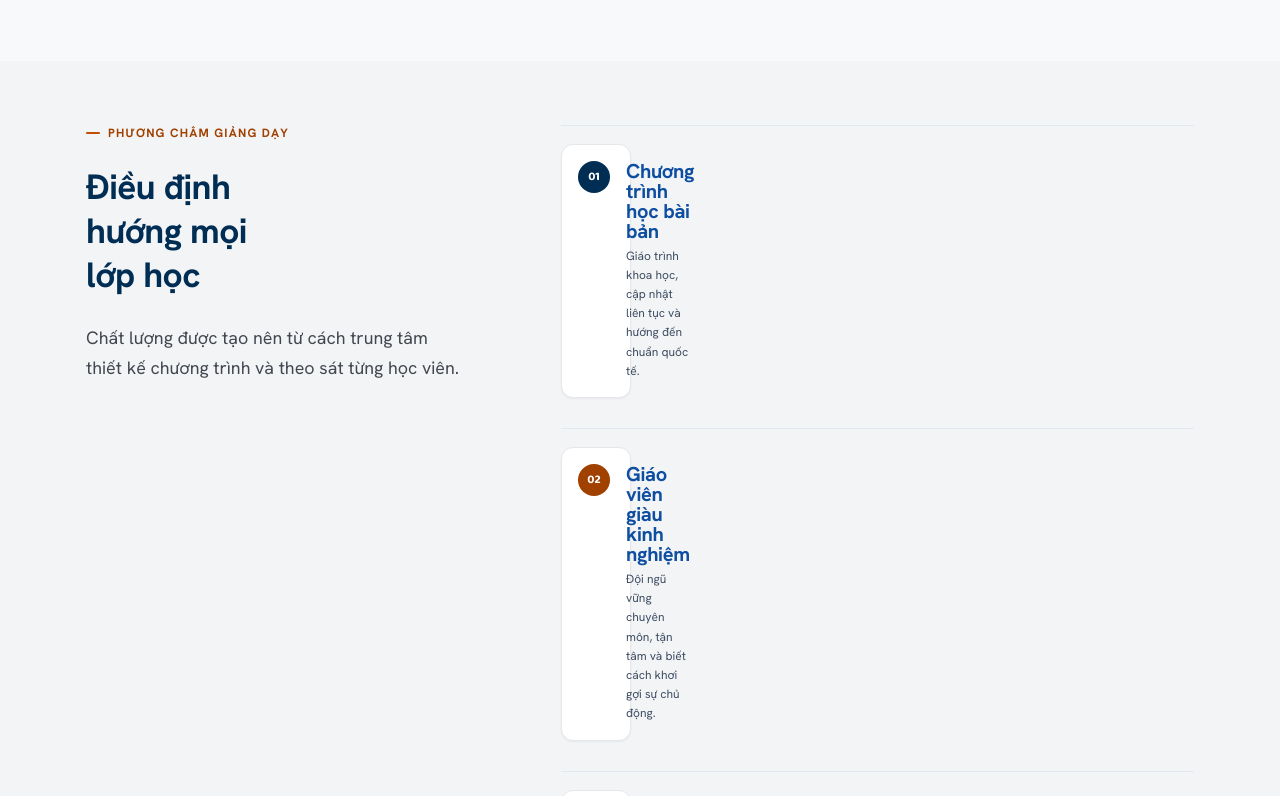
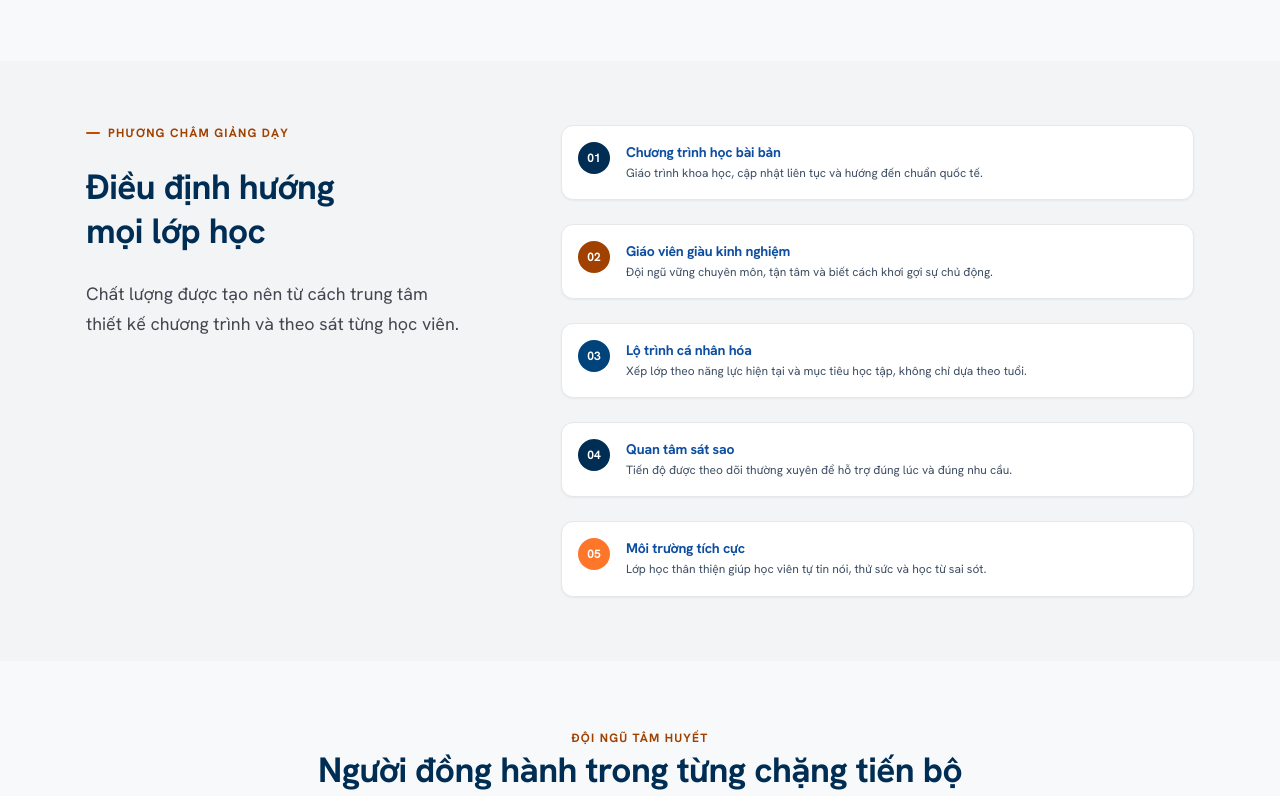
Before and after one commit to TuanTran-05/nancy-web, a plain HTML site: page about.html in a window 1280 px wide. Shown: the part 2101-2897 px from the top of the page. Drawn offline with nearby package versions, Linux system fonts and the light colour scheme.

Commit message:
fix(about): fix squished teaching principles cards layout

```diff
--- a/about.html
+++ b/about.html
@@ -316,7 +316,7 @@
 
       <!-- Stitch Teaching Principles -->
       <section class="page-section page-section--soft w-full py-12 md:py-16 bg-surface-container-low" aria-labelledby="principles-heading">
-        <div class="wrap principles-layout max-w-container-max mx-auto px-4 md:px-margin-desktop grid grid-cols-1 lg:grid-cols-12 gap-8 items-center">
+        <div class="wrap principles-layout max-w-container-max mx-auto px-4 md:px-margin-desktop grid grid-cols-1 lg:grid-cols-12 gap-8 items-start">
           <div class="principles-intro lg:col-span-5 flex flex-col gap-3">
             <span class="section-label inline-flex items-center gap-2 text-secondary font-bold text-xs uppercase tracking-widest">Phương châm giảng dạy</span>
             <h2 class="h2 font-headline-lg text-[1.8rem] md:text-[2.2rem] text-primary font-bold leading-tight" id="principles-heading">Điều định hướng mọi lớp học</h2>
--- a/pages.css
+++ b/pages.css
@@ -291,6 +291,7 @@
   display: grid;
   grid-template-columns: minmax(280px, 0.72fr) minmax(0, 1.28fr);
   gap: clamp(24px, 4vw, 56px);
+  align-items: start;
 }
 
 .principles-intro {
@@ -300,7 +301,7 @@
 }
 
 .principles-intro .h2 {
-  max-width: 12ch;
+  max-width: 20ch;
 }
 
 .principles-intro .lead {
@@ -309,35 +310,18 @@
 
 .principles-list {
   display: grid;
+  gap: 12px;
 }
 
 .principle {
-  display: grid;
-  grid-template-columns: 70px minmax(0, 1fr);
-  gap: 20px;
-  padding: 18px 0;
-  border-top: 1px solid var(--line);
-}
-
-.principle:last-child {
-  border-bottom: 1px solid var(--line);
-}
-
-.principle-index {
-  font-family: "Baloo 2", "Be Vietnam Pro", sans-serif;
-  color: var(--accent-ink);
-  font-size: 1.55rem;
-  font-weight: 800;
+  display: block;
 }
 
 .principle h3 {
-  font-size: var(--fs-h3);
   color: var(--brand-ink);
 }
 
 .principle p {
-  max-width: 56ch;
-  margin-top: 6px;
   color: var(--text-2);
   line-height: 1.6;
 }
```
